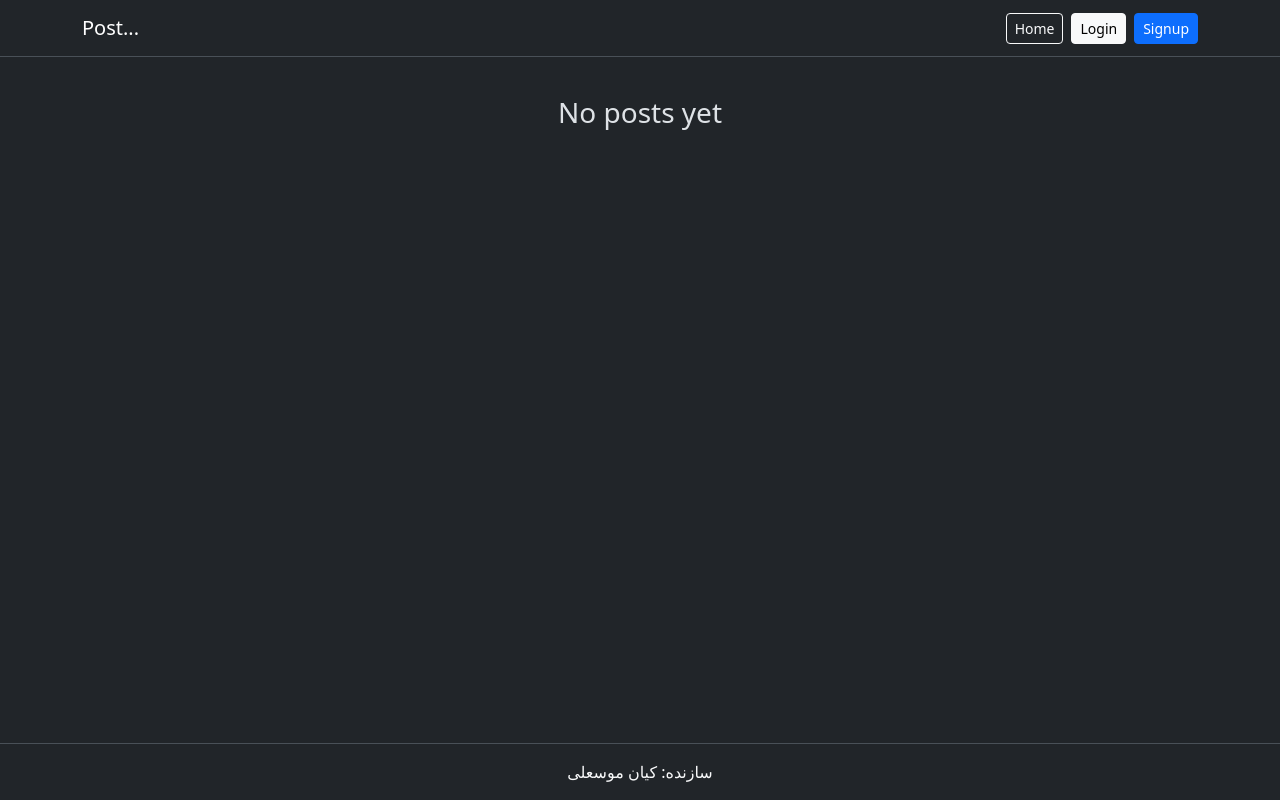
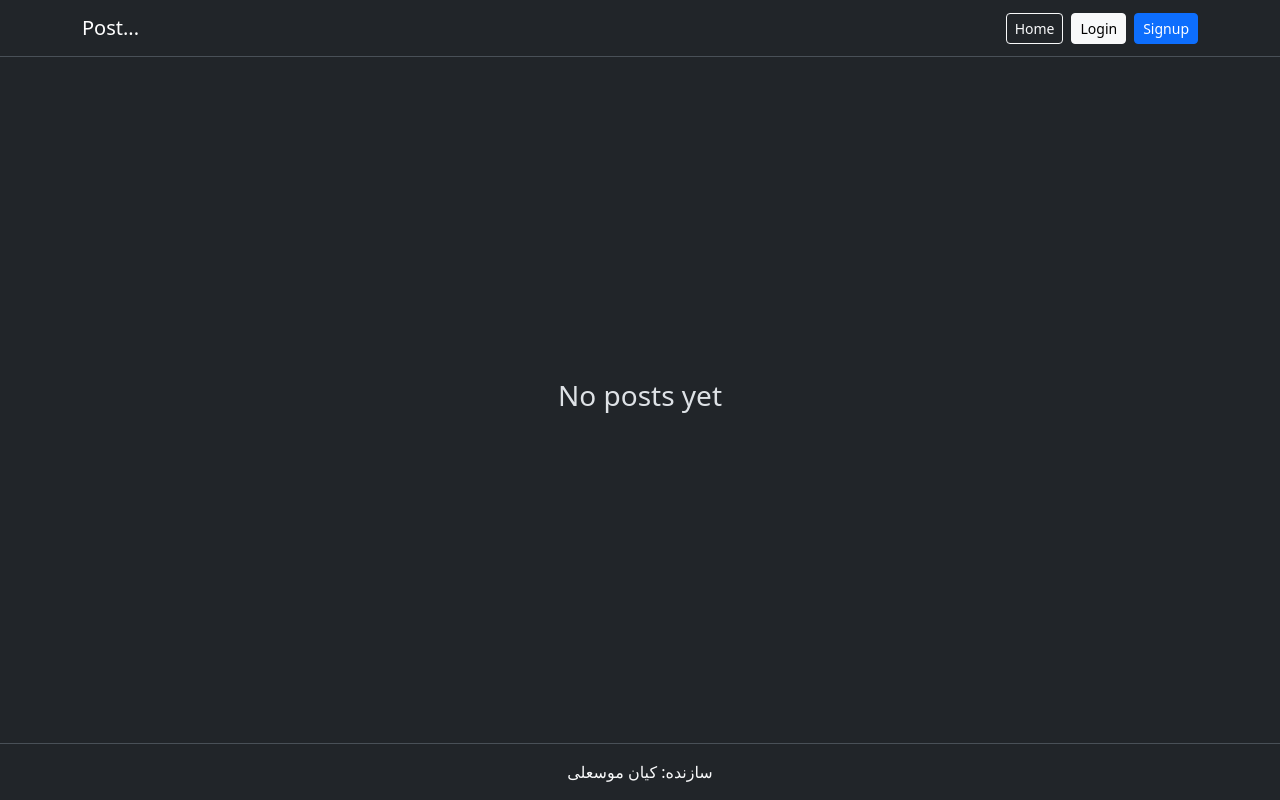
Before and after one commit to Kian-1394/Post..., a Django app: page / in a window 1280 px wide. Run offline with Django 5.2, Linux system fonts and the light colour scheme; data that the repository does not hold is empty; some libraries are stand-ins or nearby versions.

Commit message:
fixed vh to min vh

```diff
--- a/templates/base.html
+++ b/templates/base.html
@@ -17,7 +17,7 @@
     <script src="{% static 'js/bootstrap.bundle.min.js' %}"></script>
 </head>
 
-<body class="d-flex flex-column vh-50 vh-lg-100">
+<body class="d-flex flex-column min-vh-100">
 
     <!-- Navbar -->
     <nav class="navbar navbar-expand-lg border-bottom bg-dark navbar-dark fixed-top">
```
